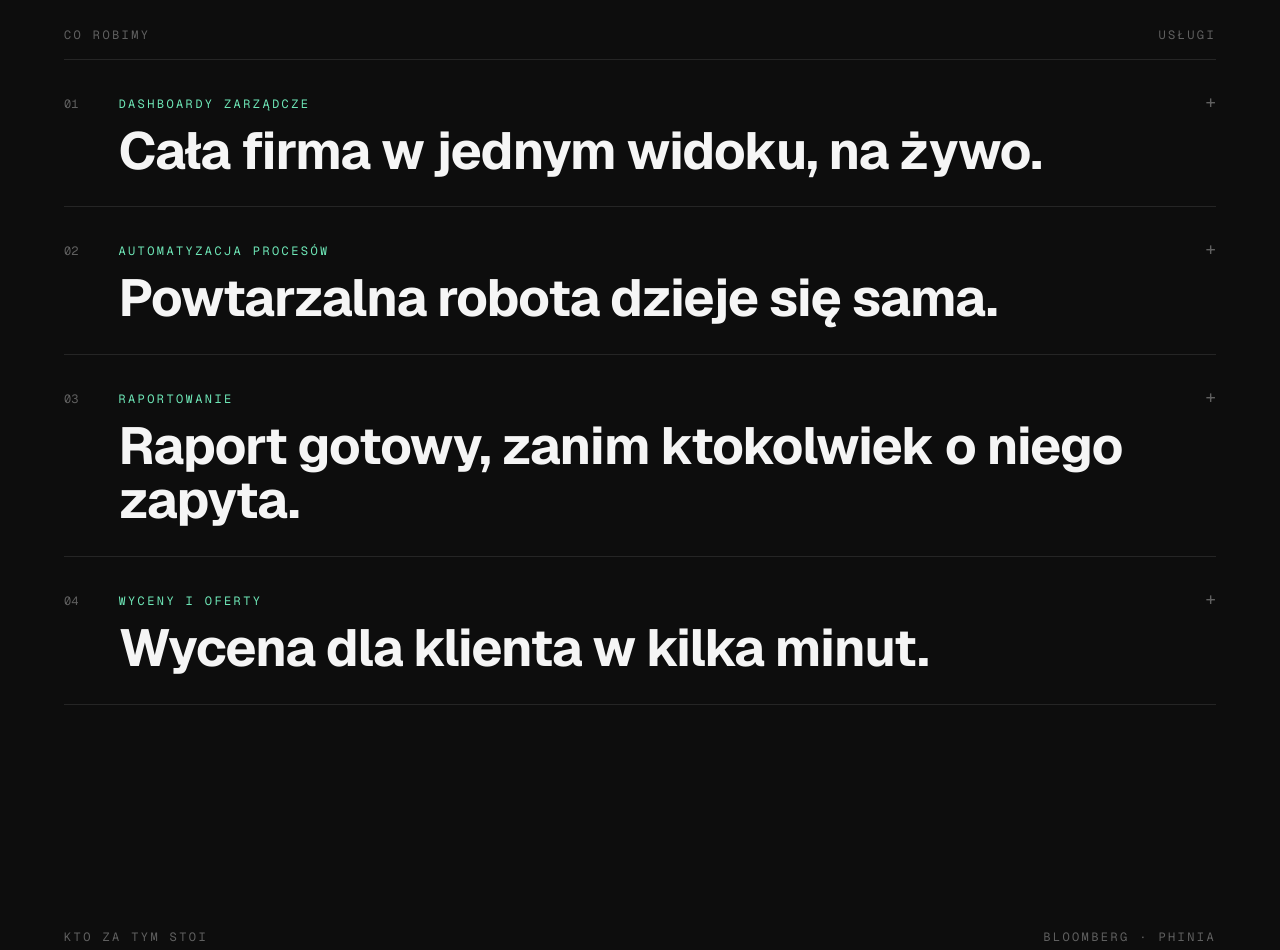
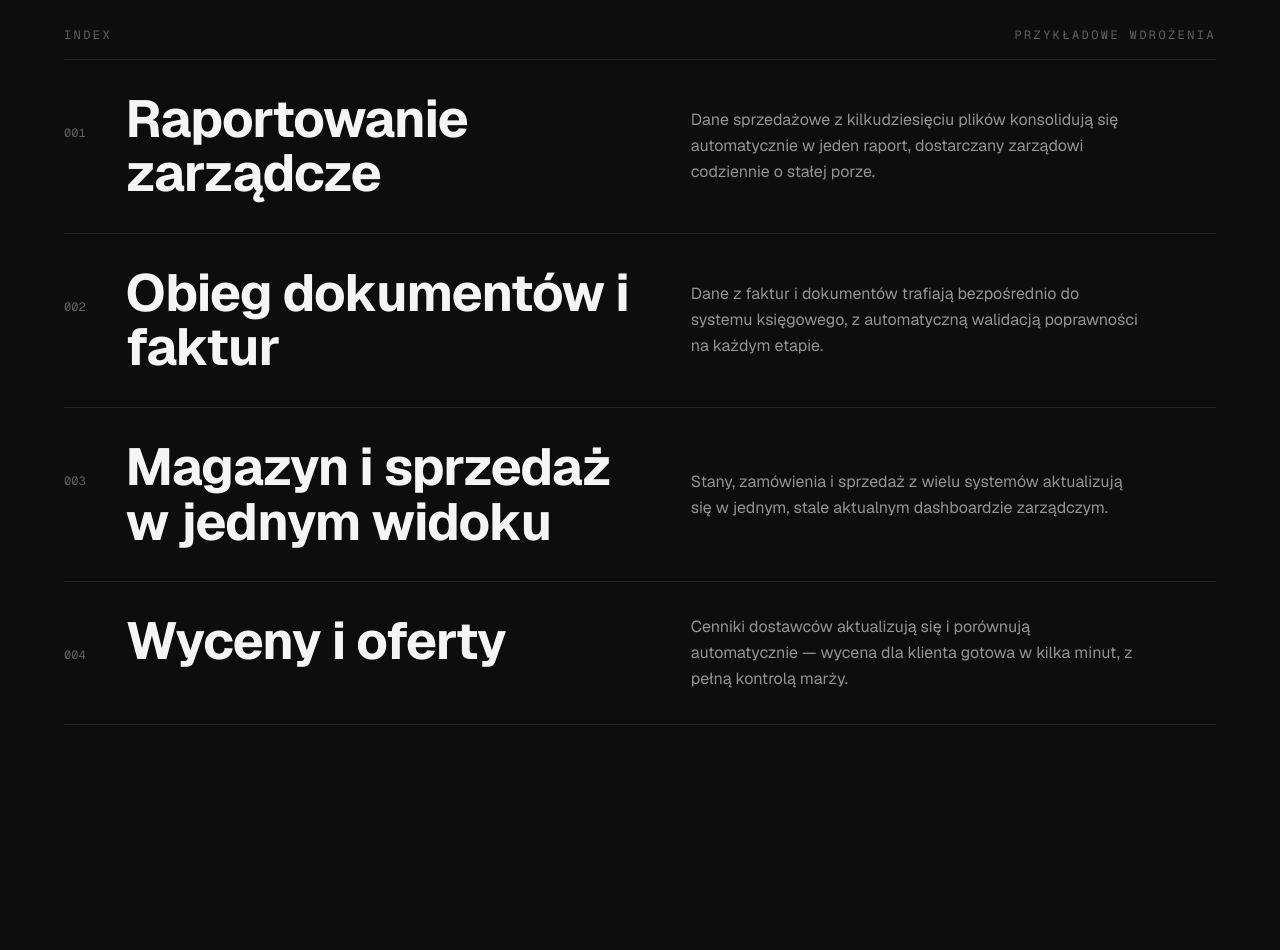
Before and after one commit to llisowski27-hub/excelautomatione, a Next.js app: page / in a window 1280 px wide. Shown: the part 900-1850 px from the top of the page. Built offline with nearby package versions, Linux system fonts and the light colour scheme.

Commit message:
Revert "refactor: scal Index z Usługami, skróć sekcję o założycielu"
This reverts commit fea550fb527407adba528bf7d53b8db74a138c78.

```diff
--- a/src/app/page.tsx
+++ b/src/app/page.tsx
@@ -1,6 +1,7 @@
 import { Navbar } from "@/components/layout/Navbar";
 import { Footer } from "@/components/layout/Footer";
 import { Hero } from "@/components/landing/Hero";
+import { Transformations } from "@/components/landing/Transformations";
 import { Services } from "@/components/landing/Services";
 import { Team } from "@/components/landing/Team";
 import { CTA } from "@/components/landing/CTA";
@@ -11,6 +12,7 @@ export default function HomePage() {
       <Navbar />
       <main>
         <Hero />
+        <Transformations />
         <Services />
         <Team />
         <CTA />
--- a/src/components/landing/Hero.tsx
+++ b/src/components/landing/Hero.tsx
@@ -33,7 +33,7 @@ export function Hero() {
         <Reveal delay={220}>
           <div className="mt-10 flex flex-wrap items-center gap-3">
             <Button asChild size="lg" variant="outline">
-              <Link href="#uslugi">Co robimy</Link>
+              <Link href="#transformacje">Pokaż proces</Link>
             </Button>
             <Button asChild size="lg" variant="primary">
               <Link href="#kontakt">Umów rozmowę</Link>
--- a/src/components/landing/Services.tsx
+++ b/src/components/landing/Services.tsx
@@ -6,31 +6,24 @@ import { Reveal } from "@/components/Reveal";
 const SERVICES = [
   {
     number: "01",
-    label: "Dashboardy zarządcze",
-    headline: "Cała firma w jednym widoku, na żywo.",
+    label: "Business Intelligence",
+    headline: "Pełny obraz firmy w czasie rzeczywistym.",
     detail:
-      "Sprzedaż, marża i przepływy z kilkudziesięciu plików i systemów konsolidują się w jeden dashboard, aktualizowany automatycznie.",
+      "Projektujemy dashboardy zarządcze na danych z Waszych systemów — sprzedaż, marża, przepływy. Jeden widok zamiast dwudziestu plików.",
   },
   {
     number: "02",
-    label: "Automatyzacja procesów",
-    headline: "Powtarzalna robota dzieje się sama.",
+    label: "Process Automation",
+    headline: "Procesy operacyjne działają bez udziału zespołu.",
     detail:
-      "Obieg faktur i dokumentów, przenoszenie danych między systemami, czyszczenie — wykonywane codziennie, bez udziału zespołu.",
+      "Mapujemy powtarzalne procesy i przenosimy je na infrastrukturę, która wykonuje je automatycznie — codziennie, bezbłędnie, bez nadzoru.",
   },
   {
     number: "03",
-    label: "Raportowanie",
-    headline: "Raport gotowy, zanim ktokolwiek o niego zapyta.",
+    label: "Report Automation",
+    headline: "Dystrybucja raportów o stałej porze, bez nadzoru.",
     detail:
-      "Raporty budują się z danych źródłowych i trafiają do właściwych osób o stałej porze. Ten sam standard, zero opóźnień.",
-  },
-  {
-    number: "04",
-    label: "Wyceny i oferty",
-    headline: "Wycena dla klienta w kilka minut.",
-    detail:
-      "Cenniki dostawców aktualizują się i porównują automatycznie — oferta gotowa od ręki, z pełną kontrolą marży.",
+      "Raport buduje się z danych źródłowych i trafia do właściwych osób o ustalonej godzinie. Zawsze ten sam standard, zero opóźnień.",
   },
 ];
 
@@ -43,7 +36,7 @@ function ServiceRow({ service, delay }: { service: (typeof SERVICES)[number]; de
         type="button"
         onClick={() => setOpen((v) => !v)}
         aria-expanded={open}
-        className="group w-full border-b border-line py-7 text-left transition-colors duration-300 hover:bg-white/[0.02]"
+        className="group w-full border-b border-line py-8 text-left transition-colors duration-300 hover:bg-white/[0.02]"
       >
         <div className="grid grid-cols-[auto_1fr_auto] items-baseline gap-6 sm:gap-10">
           <span className="font-mono text-xs text-fg-faint">{service.number}</span>
@@ -51,9 +44,7 @@ function ServiceRow({ service, delay }: { service: (typeof SERVICES)[number]; de
             <p className="font-mono text-xs uppercase tracking-[0.2em] text-accent">
               {service.label}
             </p>
-            <p className="text-big mt-3 text-fg transition-colors duration-300 group-hover:text-accent">
-              {service.headline}
-            </p>
+            <p className="text-big mt-3 text-fg">{service.headline}</p>
             <div className="expand-rows" data-open={open}>
               <div>
                 <p className="max-w-md pt-4 text-base leading-relaxed text-fg-muted">
@@ -85,7 +76,7 @@ export function Services() {
               Co robimy
             </p>
             <p className="font-mono text-xs uppercase tracking-[0.2em] text-fg-faint">
-              usługi
+              03 / usługi
             </p>
           </div>
         </Reveal>
--- a/src/components/landing/Team.tsx
+++ b/src/components/landing/Team.tsx
@@ -1,4 +1,25 @@
 import { Reveal } from "@/components/Reveal";
+
+const TRACK_RECORD = [
+  {
+    index: "001",
+    place: "Bloomberg, Londyn",
+    detail:
+      "Analiza danych finansowych i automatyzacje Python w globalnej infrastrukturze danych. Protokoły kontroli jakości dla systemów działających w czasie rzeczywistym.",
+  },
+  {
+    index: "002",
+    place: "Phinia, Warszawa",
+    detail:
+      "Modele analityczne wspierające decyzje na ponad $500M rocznej ekspozycji. Automatyczne dashboardy Power BI raportujące bezpośrednio do senior managementu.",
+  },
+  {
+    index: "003",
+    place: "Northumbria University",
+    detail:
+      "Finance and Investment Management (BA Hons, 1st Class). Praca dyplomowa: zastosowania machine learningu w handlu wysokich częstotliwości.",
+  },
+];
 
 export function Team() {
   return (
@@ -7,28 +28,52 @@ export function Team() {
         <Reveal>
           <div className="flex items-baseline justify-between border-b border-line pb-4">
             <p className="font-mono text-xs uppercase tracking-[0.2em] text-fg-faint">
-              Kto za tym stoi
+              Założyciel
             </p>
             <p className="font-mono text-xs uppercase tracking-[0.2em] text-fg-faint">
-              Bloomberg · Phinia
+              track record
             </p>
           </div>
         </Reveal>
 
-        <Reveal delay={80}>
-          <p className="text-big mt-12 max-w-3xl text-fg">
-            Systemy danych i&nbsp;automatyzacje budowałem w&nbsp;Bloombergu
-            i&nbsp;Phinii — dla instytucji operujących na&nbsp;
-            <span className="text-accent">miliardach</span>. Teraz robię to samo
-            dla firm, które nie mają własnego działu danych.
-          </p>
-        </Reveal>
+        <div className="mt-12 grid gap-12 lg:grid-cols-[1fr_1.2fr] lg:gap-16">
+          <div>
+            <Reveal delay={60}>
+              <h2 className="text-giant text-fg">
+                Łukasz
+                <br />
+                Lisowski
+              </h2>
+            </Reveal>
+            <Reveal delay={140}>
+              <p className="mt-6 max-w-sm text-base leading-relaxed text-fg-muted">
+                Systemy, które buduję dla firm, wcześniej budowałem dla jednej
+                z największych instytucji finansowych świata. Ta sama
+                dyscyplina pracy z danymi — w skali Twojej firmy.
+              </p>
+            </Reveal>
+          </div>
 
-        <Reveal delay={160}>
-          <p className="mt-8 text-sm text-fg-muted">
-            Łukasz Lisowski — założyciel
-          </p>
-        </Reveal>
+          <div>
+            {TRACK_RECORD.map((entry, i) => (
+              <Reveal key={entry.index} delay={i * 80}>
+                <div
+                  className={`grid grid-cols-[auto_1fr] gap-6 py-6 ${
+                    i > 0 ? "border-t border-line" : ""
+                  }`}
+                >
+                  <span className="font-mono text-xs text-fg-faint">{entry.index}</span>
+                  <div>
+                    <h3 className="text-lg font-semibold text-fg">{entry.place}</h3>
+                    <p className="mt-2 text-sm leading-relaxed text-fg-muted">
+                      {entry.detail}
+                    </p>
+                  </div>
+                </div>
+              </Reveal>
+            ))}
+          </div>
+        </div>
       </div>
     </section>
   );
--- /dev/null
+++ b/src/components/landing/Transformations.tsx
@@ -0,0 +1,63 @@
+import { Reveal } from "@/components/Reveal";
+
+const ENTRIES = [
+  {
+    index: "001",
+    term: "Raportowanie zarządcze",
+    definition:
+      "Dane sprzedażowe z kilkudziesięciu plików konsolidują się automatycznie w jeden raport, dostarczany zarządowi codziennie o stałej porze.",
+  },
+  {
+    index: "002",
+    term: "Obieg dokumentów i faktur",
+    definition:
+      "Dane z faktur i dokumentów trafiają bezpośrednio do systemu księgowego, z automatyczną walidacją poprawności na każdym etapie.",
+  },
+  {
+    index: "003",
+    term: "Magazyn i sprzedaż w jednym widoku",
+    definition:
+      "Stany, zamówienia i sprzedaż z wielu systemów aktualizują się w jednym, stale aktualnym dashboardzie zarządczym.",
+  },
+  {
+    index: "004",
+    term: "Wyceny i oferty",
+    definition:
+      "Cenniki dostawców aktualizują się i porównują automatycznie — wycena dla klienta gotowa w kilka minut, z pełną kontrolą marży.",
+  },
+];
+
+export function Transformations() {
+  return (
+    <section id="transformacje" className="px-6 py-28">
+      <div className="mx-auto max-w-6xl">
+        <Reveal>
+          <div className="flex items-baseline justify-between border-b border-line pb-4">
+            <p className="font-mono text-xs uppercase tracking-[0.2em] text-fg-faint">
+              Index
+            </p>
+            <p className="font-mono text-xs uppercase tracking-[0.2em] text-fg-faint">
+              przykładowe wdrożenia
+            </p>
+          </div>
+        </Reveal>
+
+        <div>
+          {ENTRIES.map((entry, i) => (
+            <Reveal key={entry.index} delay={i * 60}>
+              <div className="group grid grid-cols-[auto_1fr] items-baseline gap-6 border-b border-line py-8 transition-colors duration-300 hover:bg-white/[0.02] sm:grid-cols-[auto_1fr_1fr] sm:gap-10">
+                <span className="font-mono text-xs text-fg-faint">{entry.index}</span>
+                <h3 className="text-big text-fg transition-colors duration-300 group-hover:text-accent">
+                  {entry.term}
+                </h3>
+                <p className="col-start-2 max-w-md text-base leading-relaxed text-fg-muted sm:col-start-3 sm:self-center">
+                  {entry.definition}
+                </p>
+              </div>
+            </Reveal>
+          ))}
+        </div>
+      </div>
+    </section>
+  );
+}
```
